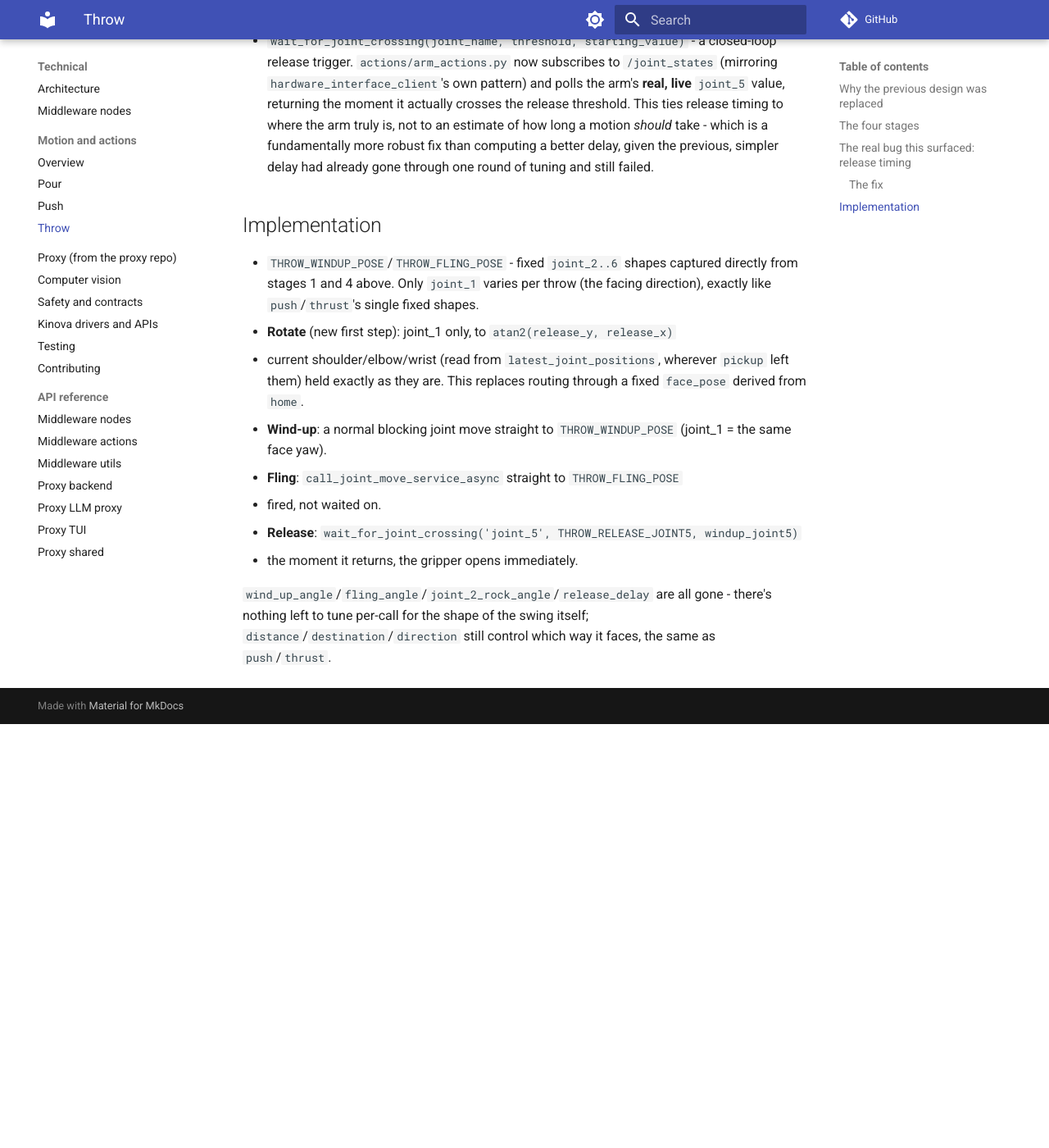
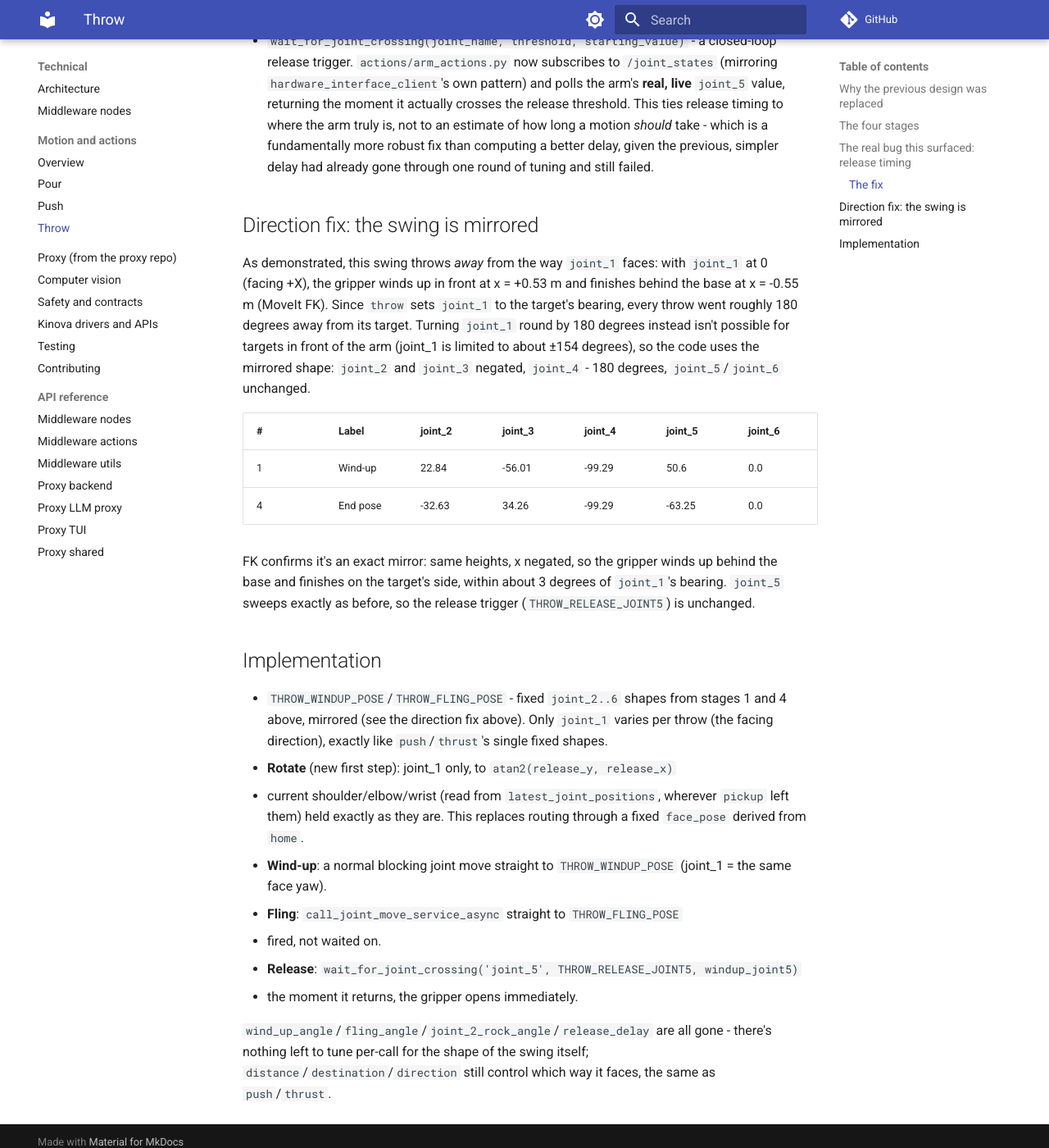
Before and after one commit to Jeremy-Allan/ROS2-middleware, an MkDocs documentation site: the page built from docs/technical/motion-and-actions/throw.md, in a window 1280 px wide and 1400 px high, scrolled down 1886 px. Shown: the whole window at 82% size. Built offline with MkDocs 1.6.1 and Material for MkDocs 9.7.7, drawn with Linux system fonts in a browser that asks for light colours; comment, search, counter and statistics services are not loaded; before the commit the page ends 2769 px from its top, so only the background shows below that.

Commit message:
throw: mirror the wind-up/fling so the swing goes toward the target
As captured, the demonstrated swing winds up in front of the base and
finishes behind it, i.e. away from the way joint_1 faces (MoveIt FK at
joint_1 = 0: wind-up x = +0.53 m, end x = -0.55 m). throw points joint_1
at the target, so every throw went roughly 180 degrees the wrong way.
The flight animation and earlier release in #33 made it visible.

Mirror the poses instead (joint_2/3 negated, joint_4 - 180 deg): same
heights, gripper now winds up behind and finishes on the target's side,
within ~3 degrees of joint_1's bearing. joint_5 is unchanged, so the
release trigger is too. Turning joint_1 by 180 degrees wasn't an option:
it's limited to +-153.6 degrees.

Co-Authored-By: Claude Opus 5.5 <noreply@anthropic.com>

```diff
--- a/docs/technical/motion-and-actions/throw.md
+++ b/docs/technical/motion-and-actions/throw.md
@@ -78,10 +78,31 @@ happening").
   computing a better delay, given the previous, simpler delay had
   already gone through one round of tuning and still failed.
 
+## Direction fix: the swing is mirrored
+
+As demonstrated, this swing throws *away* from the way `joint_1` faces:
+with `joint_1` at 0 (facing +X), the gripper winds up in front at
+x = +0.53 m and finishes behind the base at x = -0.55 m (MoveIt FK). Since
+`throw` sets `joint_1` to the target's bearing, every throw went roughly
+180 degrees away from its target. Turning `joint_1` round by 180 degrees
+instead isn't possible for targets in front of the arm (joint_1 is limited
+to about ±154 degrees), so the code uses the mirrored shape: `joint_2` and
+`joint_3` negated, `joint_4` - 180 degrees, `joint_5`/`joint_6` unchanged.
+
+| # | Label | joint_2 | joint_3 | joint_4 | joint_5 | joint_6 |
+|---|---|---|---|---|---|---|
+| 1 | Wind-up | 22.84 | -56.01 | -99.29 | 50.6 | 0.0 |
+| 4 | End pose | -32.63 | 34.26 | -99.29 | -63.25 | 0.0 |
+
+FK confirms it's an exact mirror: same heights, x negated, so the gripper
+winds up behind the base and finishes on the target's side, within about
+3 degrees of `joint_1`'s bearing. `joint_5` sweeps exactly as before, so
+the release trigger (`THROW_RELEASE_JOINT5`) is unchanged.
+
 ## Implementation
 
 - `THROW_WINDUP_POSE`/`THROW_FLING_POSE` - fixed `joint_2..6` shapes
-  captured directly from stages 1 and 4 above. Only `joint_1` varies per
+  from stages 1 and 4 above, mirrored (see the direction fix above). Only `joint_1` varies per
   throw (the facing direction), exactly like `push`/`thrust`'s single
   fixed shapes.
 - **Rotate** (new first step): joint_1 only, to `atan2(release_y, release_x)`
```
Also changed, not shown: 1 other file.
